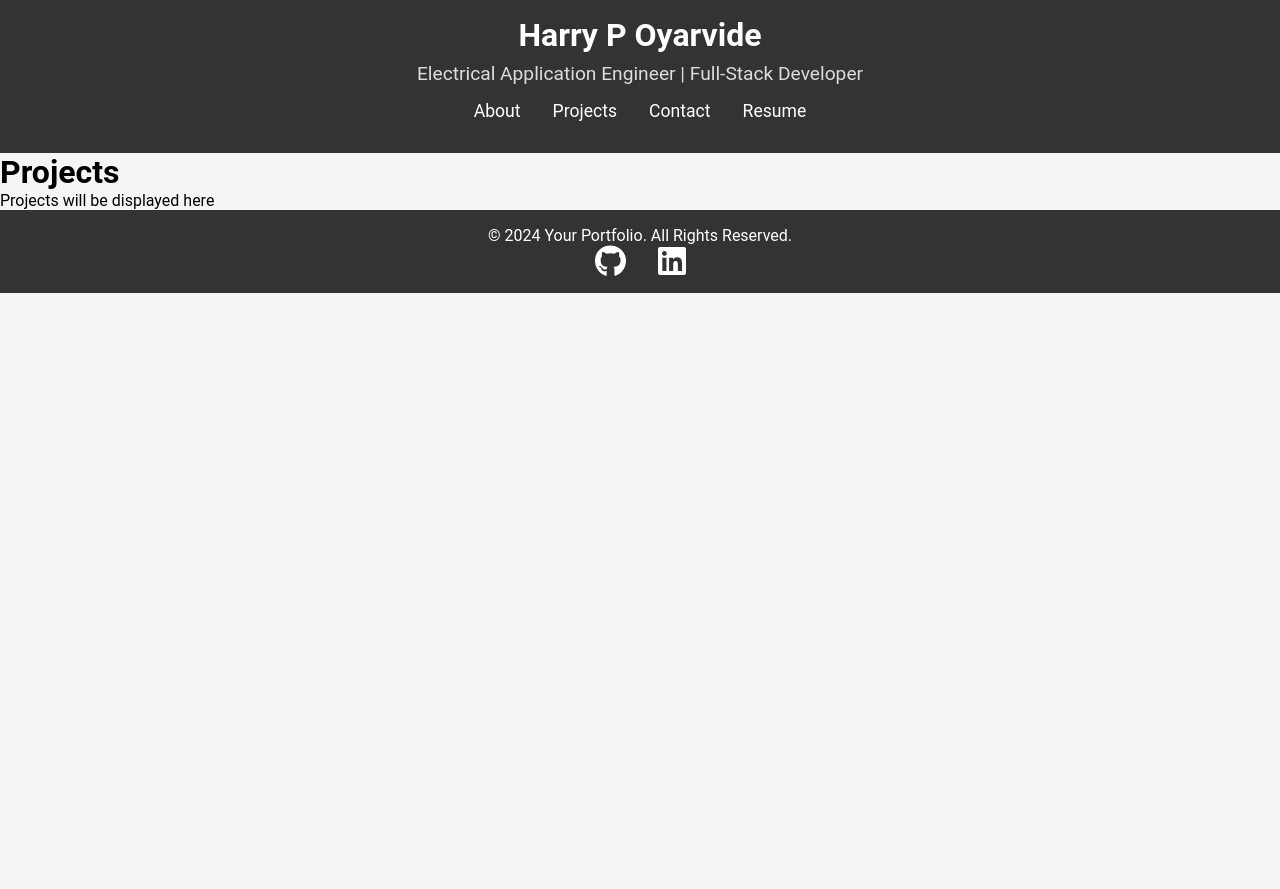
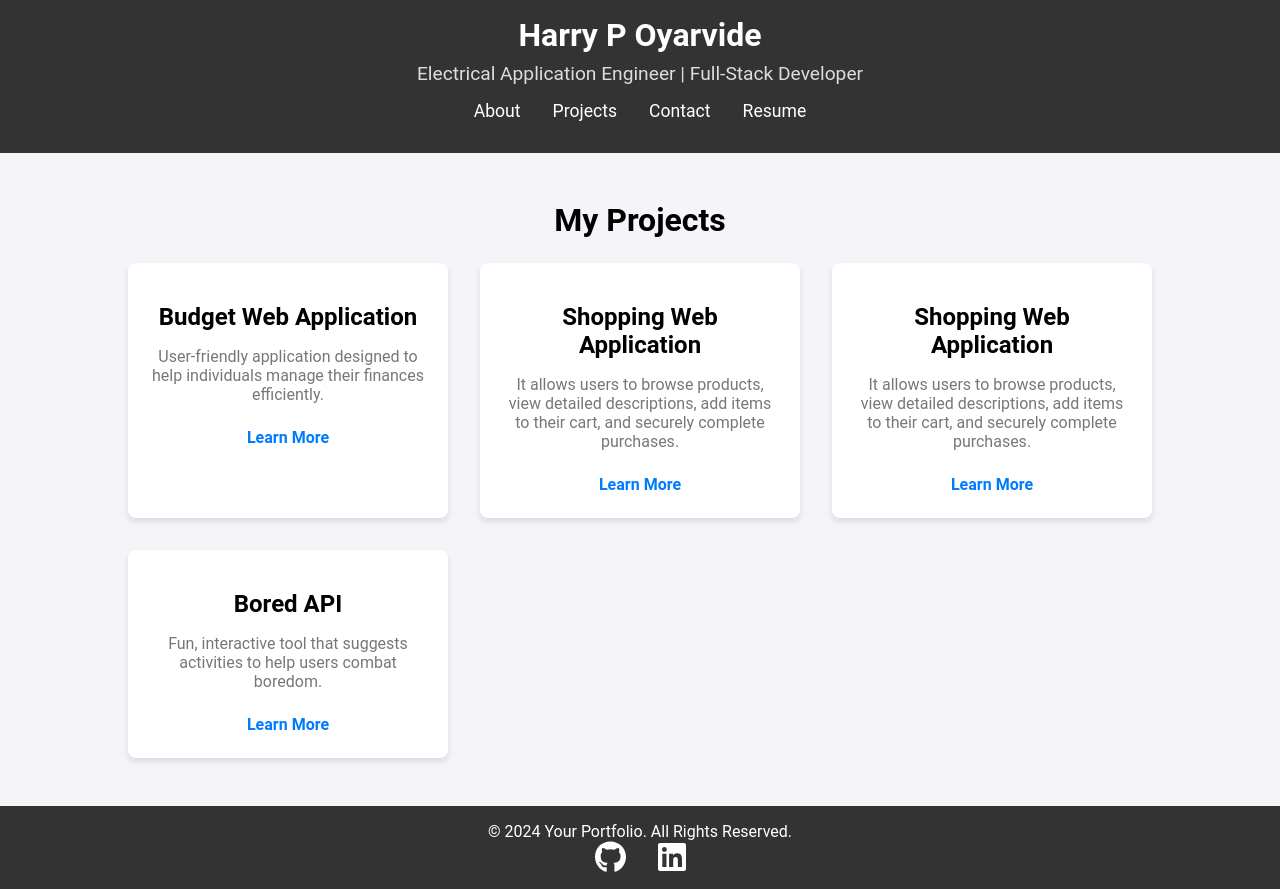
Before and after one commit to HPOGFD/reactFolio, a React (Vite) app: page /Projects in a window 1280 px wide. Before the commit the page ends 800 px from the top, so only its background shows below. Built offline with nearby package versions, Linux system fonts and the light colour scheme.

Commit message:
projects tab implemented

```diff
--- a/src/pages/Projects.jsx
+++ b/src/pages/Projects.jsx
@@ -1,11 +1,41 @@
+import '../style/Projects.css';
+
+
 export default function Projects() {
     console.log('About.jsx is running');
     return (
-        <div>
-            <h1>Projects</h1>
-            <p>
-                Projects will be displayed here
-            </p>
+        <div id="projects">
+        <div class="container">
+          <h1 class="sub-title">My Projects</h1>
+          <div class="project-list">
+            <div class="project-item">
+              <i></i>
+              <h2>Budget Web Application</h2>
+              <p>User-friendly application designed to help individuals manage their finances efficiently.</p>
+              <a href="https://github.com/HPOpersonalProjects/BudgetApp.git">Learn More</a>
+            </div>
+            <div class="project-item">
+              <i></i>
+              <h2>Shopping Web Application</h2>
+              <p>It allows users to browse products, view detailed descriptions, add items to their cart, and securely complete purchases.</p>
+              <a href="https://github.com/HPOpersonalProjects/ShoppingApp.git">Learn More</a>
+            </div>
+            <div class="project-item">
+              <i></i>
+              <h2>Shopping Web Application</h2>
+              <p>It allows users to browse products, view detailed descriptions, add items to their cart, and securely complete purchases.</p>
+              <a href="https://github.com/HPOpersonalProjects/ShoppingApp.git">Learn More</a>
+            </div>
+            <div class="project-item">
+              <i></i>
+              <h2>Bored API</h2>
+              <p>Fun, interactive tool that suggests activities to help users combat boredom.</p>
+              <a href="https://github.com/HPOGFD/BoredAPI.git">Learn More</a>
+
+            </div>
+          </div>
         </div>
+      </div>
+
     );
 }
--- /dev/null
+++ b/src/style/projects.css
@@ -0,0 +1,58 @@
+#projects {
+    padding: 3rem 0;
+    background-color: #f4f4f9;
+  }
+
+  .container {
+    width: 80%;
+    margin: 0 auto;
+  }
+
+  .sub-title {
+    font-size: 2rem;
+    text-align: center;
+    margin-bottom: 1.5rem;
+    font-weight: 600;
+  }
+
+  .project-list {
+    display: grid;
+    grid-template-columns: repeat(auto-fill, minmax(300px, 1fr)); /* Responsive grid */
+    gap: 2rem; /* Space between grid items */
+  }
+
+  .project-item {
+    background-color: #fff;
+    border-radius: 8px;
+    box-shadow: 0 4px 6px rgba(0, 0, 0, 0.1);
+    padding: 1.5rem;
+    text-align: center;
+  }
+
+  .project-item h2 {
+    font-size: 1.5rem;
+    margin: 1rem 0;
+  }
+
+  .project-item p {
+    font-size: 1rem;
+    color: #777;
+    margin-bottom: 1.5rem;
+  }
+
+  .project-item a {
+    display: inline-block;
+    color: #007bff;
+    font-weight: 600;
+    text-decoration: none;
+  }
+
+  .project-item a:hover {
+    text-decoration: underline;
+  }
+
+  .project-item i {
+    font-size: 2.5rem;
+    color: #007bff;
+    margin-bottom: 1rem;
+  }
```
